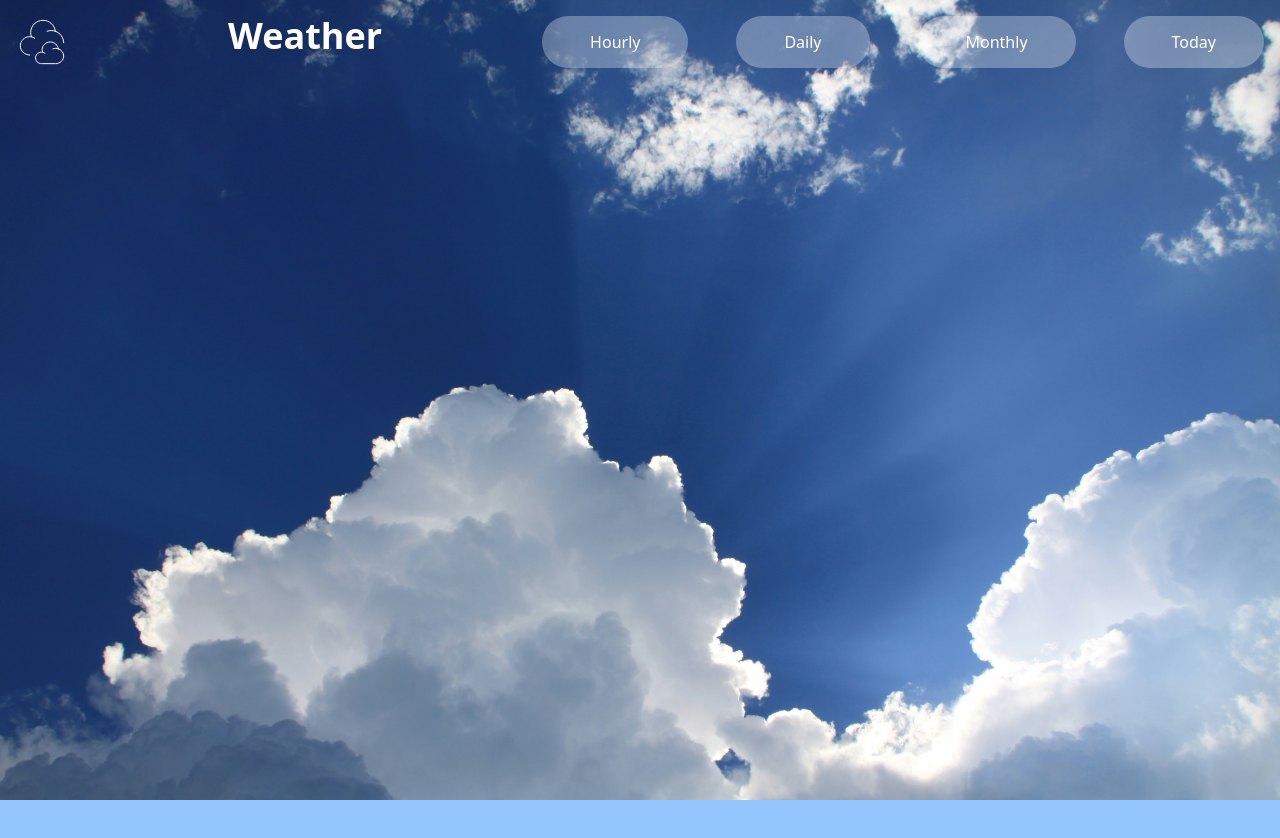
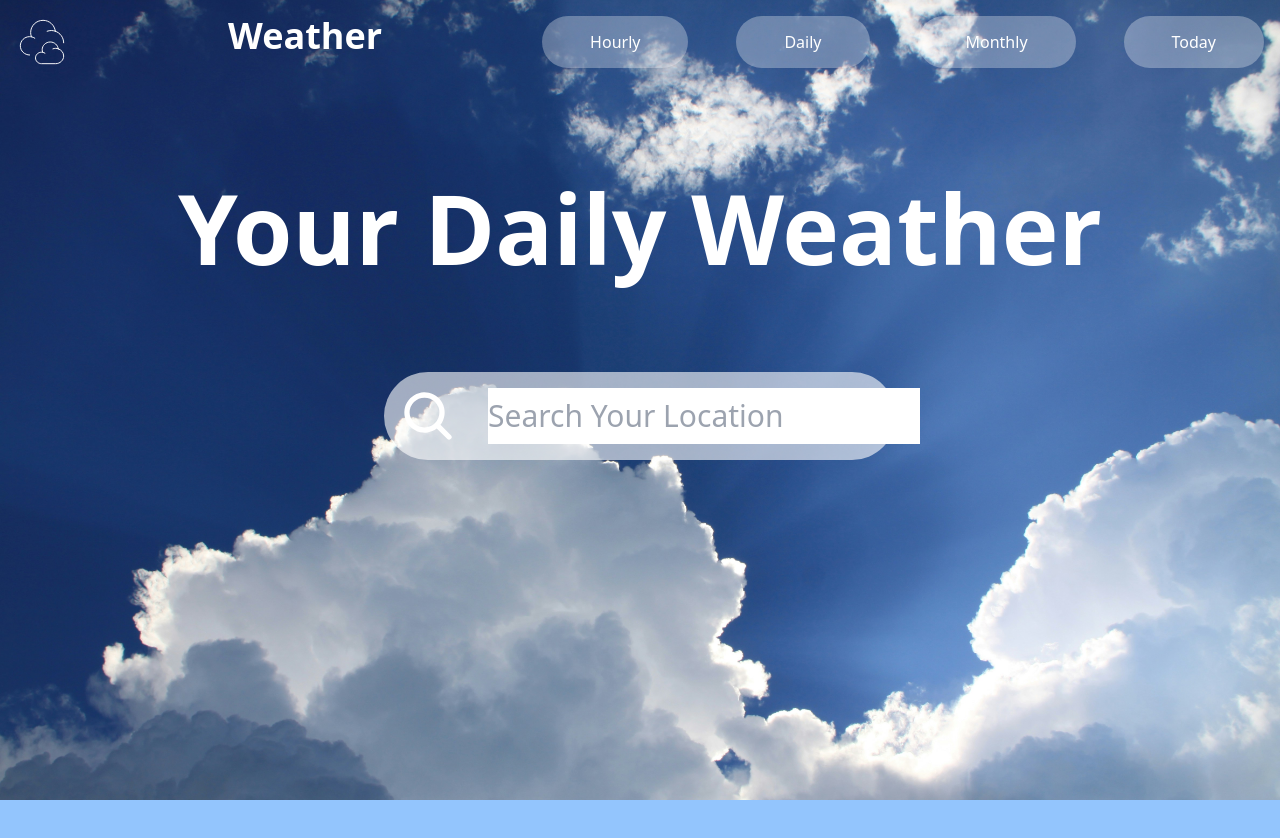
Before and after one commit to Tshedimoso/myweatherdashboard, a React (Vite) app: page / in a window 1280 px wide. Shown: the top 838 px of the page. Built offline with nearby package versions, Linux system fonts and the light colour scheme.

Commit message:
landing page

```diff
--- a/src/App.jsx
+++ b/src/App.jsx
@@ -1,4 +1,6 @@
 import Navbar from "./components/navbar";
+import SearchBox from "./components/search_box";
+import Introduction from "./h1";
 
 
 
@@ -9,7 +11,12 @@ function App(){
     <div className="h-screen bg-landing bg-cover">
       <div className="absolute inset-0 bg-black/200">
        <Navbar/>
-
+        <div className="mt-24">
+       <Introduction/>
+       <div className="mt-24">
+       <SearchBox/>
+      </div>
+      </div>
       </div>
 
 
--- a/src/components/Icons/magnifying-glass.jsx
+++ b/src/components/Icons/magnifying-glass.jsx
@@ -1,22 +1,6 @@
 function MenuIcon(){
     return (
-        <svg xmlns="http://www.w3.org/2000/svg" width={512} height={512} viewBox="0 0 512 512">
-            <path
-             fill="#fff" d="M333.78 20.188c-39.97 0-79.96 15.212-110.405
-          45.656c-58.667 58.667-60.796 152.72-6.406 213.97l-15.782 15.748l13.25 13.25l15.75-15.78c61.248
-           54.39 155.3 52.26 213.968-6.407c60.887-60.886 60.888-159.894 0-220.78C413.713 35.4 373.753 20.187
-            333.78 20.187zm0 18.562c35.15 0 70.285 13.44 97.158 40.313c53.745 53.745 53.744 140.6
-             0 194.343c-51.526 51.526-133.46 53.643-187.5 6.375l.218-.217c-2.35-2.05-4.668-4.17-6.906-6
-             .407c-2.207-2.206-4.288-4.496-6.313-6.812l-.218.22c-47.27-54.04-45.152-135.976 6.374-187
-             .502C263.467 52.19 298.63 38.75 333.78 38.75m0 18.813c-30.31 0-60.63 11.6-83.81 34.78c-46.362
-              46.362-46.362 121.234 0 167.594c10.14 10.142 21.632 18.077 33.905 23.782c-24.91-19.087-40
-              .97-49.133-40.97-82.94c0-15.323 3.292-29.888 9.22-43c-4.165 20.485.44 40.88 14.47 54.907c24
-              .583 24.585 68.744 20.318 98.624-9.562s34.146-74.04 9.56-98.625a52.4 52.4 0 0 0-7.655-6.313c45
-              .13 8.648 79.954 46.345 84.25 92.876c4.44-35.07-6.82-71.726-33.813-98.72c-23.18-23.18-53.47-34
-              .78-83.78-34.78zM176.907 297.688L42.094 432.5l34.562 34.563L211.47 332.25zM40 456.813L24 472.78L37.22
-               486l15.968-16z">
-               </path>
-               </svg>
+        <svg xmlns="http://www.w3.org/2000/svg" width={56} height={56} viewBox="0 0 256 256"><path fill="#fff" d="M232.49 215.51L185 168a92.12 92.12 0 1 0-17 17l47.53 47.54a12 12 0 0 0 17-17ZM44 112a68 68 0 1 1 68 68a68.07 68.07 0 0 1-68-68"></path></svg>
      )
 }
 
--- a/src/components/search_box.jsx
+++ b/src/components/search_box.jsx
@@ -1,9 +1,11 @@
+import MenuIcon from "./Icons/magnifying-glass"
+
 function SearchBox(){
     return (
-    <div>
-    <div className="input-group">
-        <label htmlFor="location">Location</label>
-        <input type="text" name="location" id="location" placeholder="Search Your Location"/>
+    <div className="bg-white/60 mx-auto w-2/5 rounded-full p-4">
+    <div className="input-group flex space-x-8 text-3xl text-black  ">
+        <label htmlFor="location"><MenuIcon/></label>
+        <input type="text" name="location" id="location" placeholder="Search Your Location " />
     </div>
 
 
--- /dev/null
+++ b/src/h1.jsx
@@ -0,0 +1,11 @@
+function Introduction(){
+    return (
+    <div className="text-8xl text-center font-bold text-white">
+      <h1>
+        Your Daily Weather
+     </h1>
+    </div>
+    )
+}
+
+export default Introduction
```
